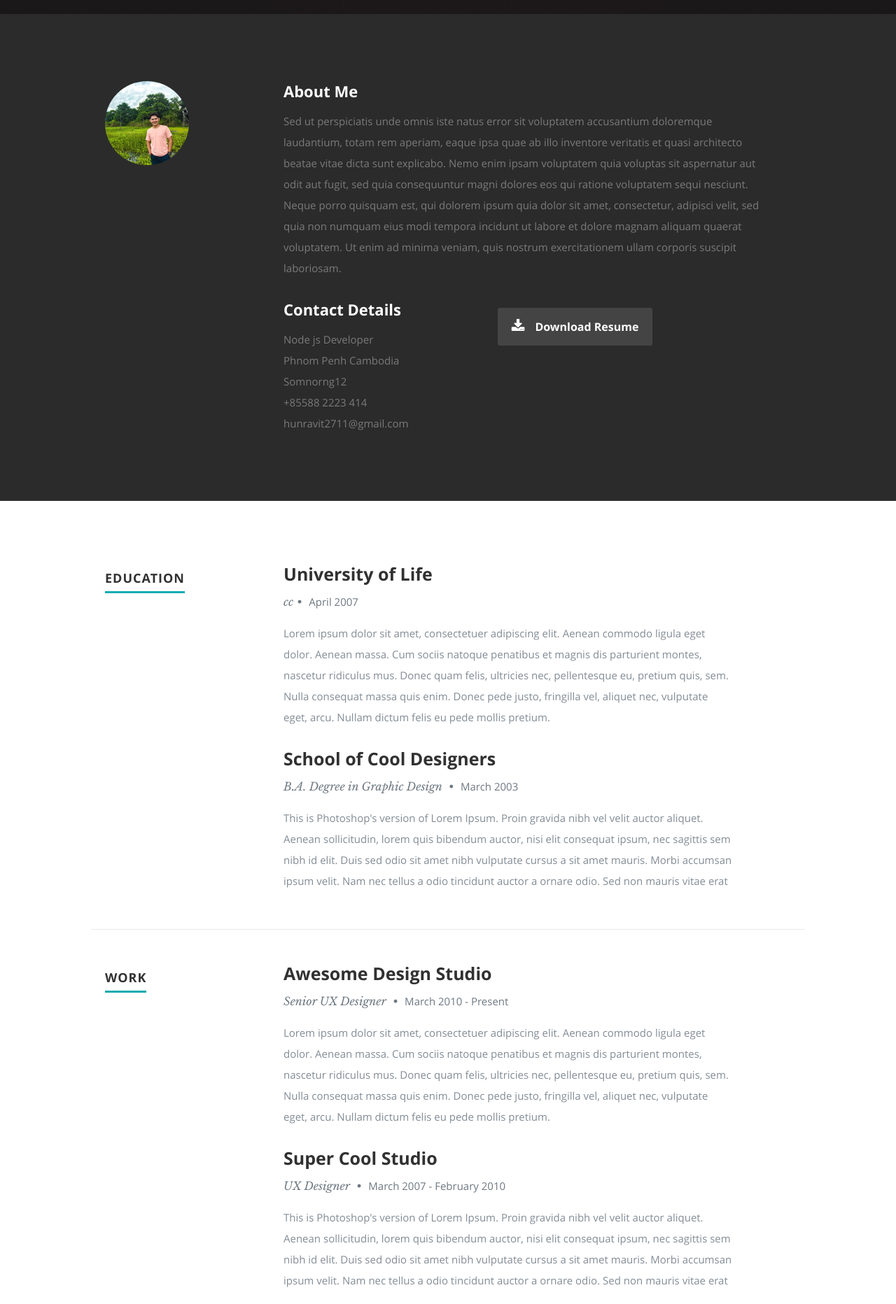
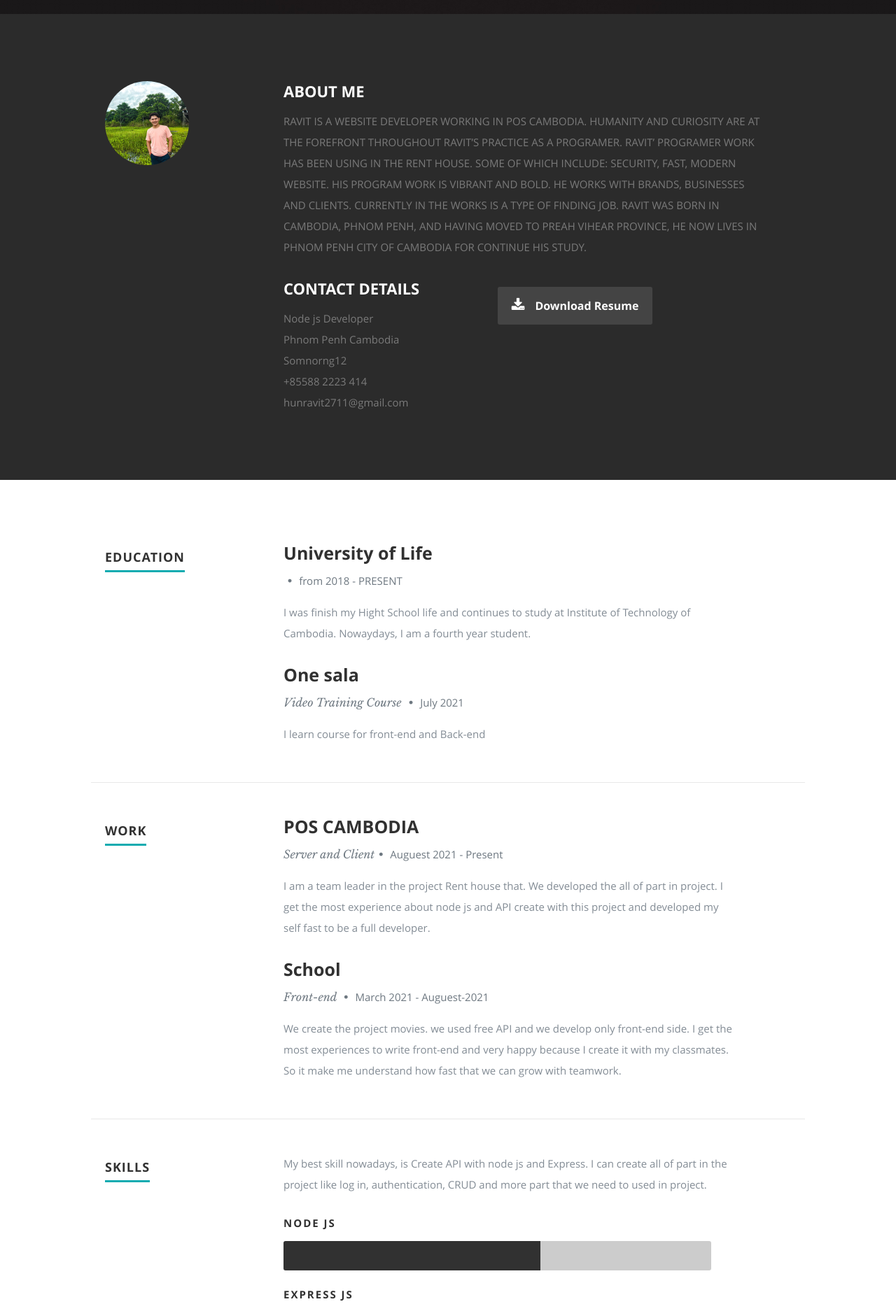
Before and after one commit to Ravit27-N/portfolio, a plain HTML site: page index.html in a window 1280 px wide. Shown: the part 780-2644 px from the top of the page at 70% size. Drawn offline with nearby package versions, Linux system fonts and the light colour scheme; a web font is replaced by a local one.

Commit message:
Change some text

```diff
--- a/index.html
+++ b/index.html
@@ -89,21 +89,16 @@
 
          <div class="nine columns main-col">
 
-            <h2>About Me</h2>
+            <h2>ABOUT ME</h2>
 
-            <p>Sed ut perspiciatis unde omnis iste natus error sit voluptatem accusantium doloremque laudantium, totam rem aperiam,
-            eaque ipsa quae ab illo inventore veritatis et quasi architecto beatae vitae dicta sunt explicabo. Nemo enim ipsam
-            voluptatem quia voluptas sit aspernatur aut odit aut fugit, sed quia consequuntur magni dolores eos qui ratione
-            voluptatem sequi nesciunt. Neque porro quisquam est, qui dolorem ipsum quia dolor sit amet, consectetur, adipisci velit,
-            sed quia non numquam eius modi tempora incidunt ut labore et dolore magnam aliquam quaerat voluptatem.
-            Ut enim ad minima veniam, quis nostrum exercitationem ullam corporis suscipit laboriosam.
+            <p>RAVIT IS A WEBSITE DEVELOPER WORKING IN POS CAMBODIA. HUMANITY AND CURIOSITY ARE AT THE FOREFRONT THROUGHOUT RAVIT’S PRACTICE AS A PROGRAMER. RAVIT’ PROGRAMER WORK HAS BEEN USING IN THE RENT HOUSE. SOME OF WHICH INCLUDE: SECURITY, FAST, MODERN WEBSITE. HIS PROGRAM WORK IS VIBRANT AND BOLD. HE WORKS WITH BRANDS, BUSINESSES AND CLIENTS. CURRENTLY IN THE WORKS IS A TYPE OF FINDING JOB. RAVIT WAS BORN IN CAMBODIA, PHNOM PENH, AND HAVING MOVED TO PREAH VIHEAR PROVINCE, HE NOW LIVES IN PHNOM PENH CITY OF CAMBODIA FOR CONTINUE HIS STUDY.
             </p>
 
             <div class="row">
 
                <div class="columns contact-details">
 
-                  <h2>Contact Details</h2>
+                  <h2>CONTACT DETAILS</h2>
                   <p class="address">
 						   <span>Node js Developer</span><br>
 						   <span>Phnom Penh Cambodia<br>
@@ -117,7 +112,7 @@
 
                <div class="columns download">
                   <p>
-                     <a href="#" class="button"><i class="fa fa-download"></i>Download Resume</a>
+                     <a href="Resume.pdf" class="button"><i class="fa fa-download"></i>Download Resume</a>
                   </p>
                </div>
 
@@ -149,13 +144,10 @@
                <div class="twelve columns">
 
                   <h3>University of Life</h3>
-                  <p class="info">cc<span>&bull;</span> <em class="date">April 2007</em></p>
+                  <p class="info"><span>&bull;</span> <em class="date">from 2018 - PRESENT</em></p>
 
                   <p>
-                  Lorem ipsum dolor sit amet, consectetuer adipiscing elit. Aenean commodo ligula eget dolor. Aenean massa.
-                  Cum sociis natoque penatibus et magnis dis parturient montes, nascetur ridiculus mus. Donec quam felis,
-                  ultricies nec, pellentesque eu, pretium quis, sem. Nulla consequat massa quis enim.
-                  Donec pede justo, fringilla vel, aliquet nec, vulputate eget, arcu. Nullam dictum felis eu pede mollis pretium.
+                     I was finish my Hight School life and continues to study at Institute of Technology of Cambodia. Nowaydays, I am a fourth year student.
                   </p>
 
                </div>
@@ -166,14 +158,11 @@
 
                <div class="twelve columns">
 
-                  <h3>School of Cool Designers</h3>
-                  <p class="info">B.A. Degree in Graphic Design <span>&bull;</span> <em class="date">March 2003</em></p>
+                  <h3>One sala</h3>
+                  <p class="info"> Video Training Course <span>&bull;</span> <em class="date">July 2021</em></p>
 
                   <p>
-                  This is Photoshop's version  of Lorem Ipsum. Proin gravida nibh vel velit auctor aliquet.
-                  Aenean sollicitudin, lorem quis bibendum auctor, nisi elit consequat ipsum, nec sagittis sem
-                  nibh id elit. Duis sed odio sit amet nibh vulputate cursus a sit amet mauris. Morbi accumsan
-                  ipsum velit. Nam nec tellus a odio tincidunt auctor a ornare odio. Sed non  mauris vitae erat
+                     I learn course for front-end and Back-end
                   </p>
 
                </div>
@@ -199,14 +188,11 @@
 
                <div class="twelve columns">
 
-                  <h3>Awesome Design Studio</h3>
-                  <p class="info">Senior UX Designer <span>&bull;</span> <em class="date">March 2010 - Present</em></p>
+                  <h3>POS CAMBODIA</h3>
+                  <p class="info">Server and Client<span>&bull;</span> <em class="date">Auguest 2021 - Present</em></p>
 
                   <p>
-                  Lorem ipsum dolor sit amet, consectetuer adipiscing elit. Aenean commodo ligula eget dolor. Aenean massa.
-                  Cum sociis natoque penatibus et magnis dis parturient montes, nascetur ridiculus mus. Donec quam felis,
-                  ultricies nec, pellentesque eu, pretium quis, sem. Nulla consequat massa quis enim.
-                  Donec pede justo, fringilla vel, aliquet nec, vulputate eget, arcu. Nullam dictum felis eu pede mollis pretium.
+                   I am a team leader in the project Rent house that. We developed the all of part in project. I get the most experience about node js and API create with this project and developed my self fast to be a full developer.
                   </p>
 
                </div>
@@ -217,14 +203,11 @@
 
                <div class="twelve columns">
 
-                  <h3>Super Cool Studio</h3>
-                  <p class="info">UX Designer <span>&bull;</span> <em class="date">March 2007 - February 2010</em></p>
+                  <h3>School</h3>
+                  <p class="info">Front-end <span>&bull;</span> <em class="date">March 2021 - Auguest-2021</em></p>
 
                   <p>
-                  This is Photoshop's version  of Lorem Ipsum. Proin gravida nibh vel velit auctor aliquet.
-                  Aenean sollicitudin, lorem quis bibendum auctor, nisi elit consequat ipsum, nec sagittis sem
-                  nibh id elit. Duis sed odio sit amet nibh vulputate cursus a sit amet mauris. Morbi accumsan
-                  ipsum velit. Nam nec tellus a odio tincidunt auctor a ornare odio. Sed non  mauris vitae erat
+                  We create the project movies. we used free API and we develop only front-end side. I get the most experiences to write front-end and very happy because I create it with my classmates. So it make me understand how fast that we can grow with teamwork.
                   </p>
 
                </div>
@@ -246,10 +229,7 @@
 
          <div class="nine columns main-col">
 
-            <p>Sed ut perspiciatis unde omnis iste natus error sit voluptatem accusantium doloremque laudantium, totam rem aperiam,
-            eaque ipsa quae ab illo inventore veritatis et quasi architecto beatae vitae dicta sunt explicabo. Nemo enim ipsam
-            voluptatem quia voluptas sit aspernatur aut odit aut fugit, sed quia consequuntur magni dolores eos qui ratione
-            voluptatem sequi nesciunt.
+            <p>My best skill nowadays, is Create API with node js and Express. I can create all of part in the project like log in, authentication, CRUD and more part that we need to used in project.
             </p>
 
 				<div class="bars">
@@ -641,7 +621,7 @@
 
             <div class="ten columns">
 
-                  <p class="lead">Sed ut perspiciatis unde omnis iste natus error sit voluptatem accusantium doloremque laudantium, totam rem aperiam,eaque ipsa quae ab illo inventore veritatis et quasi architecto beatae vitae dicta sunt explicabo. Nemo enim ipsam voluptatem quia voluptas sit aspernatur aut odit aut fugit.
+                  <p class="lead">Please send to my contact that it is on the right side. If you favorite my job and hard working person.
                   </p>
 
             </div>
@@ -702,37 +682,16 @@
 
 					   <h4>Address and Phone</h4>
 					   <p class="address">
-						   Giri Designs<br>
-						   50, Thiruvoodal Street, <br>
-						   Thiruvannamalai - 606 601, TN.<br>
-						   <span>+91 94884 87853</span>
+						   RAVIT<br>
+						   Phnom Penh <br>
+						   Cambodia<br>
+						   <span>+85588 2223 414</span><br>
+                     <span>hunravit2711@gmail.com</span>
 					   </p>
 
 				   </div>
 
-               <div class="widget widget_tweets">
-
-                  <h4 class="widget-title">Latest Tweets</h4>
-
-                  <ul id="twitter">
-                     <li>
-                        <span>
-                        This is Photoshop's version  of Lorem Ipsum. Proin gravida nibh vel velit auctor aliquet.
-                        Aenean sollicitudin, lorem quis bibendum auctor, nisi elit consequat ipsum
-                        </span>
-                        <b><a href="#">2 Days Ago</a></b>
-                     </li>
-                     <li>
-                        <span>
-                        Sed ut perspiciatis unde omnis iste natus error sit voluptatem accusantium doloremque laudantium, totam rem aperiam,
-                        eaque ipsa quae ab illo inventore veritatis et quasi
-                        </span>
-                        <b><a href="#">3 Days Ago</a></b>
-                     </li>
-                  </ul>
-
-		         </div>
-
+             <!-- add twitch -->
             </aside>
 
       </div>
```
Also changed, not shown: 1 other file.
